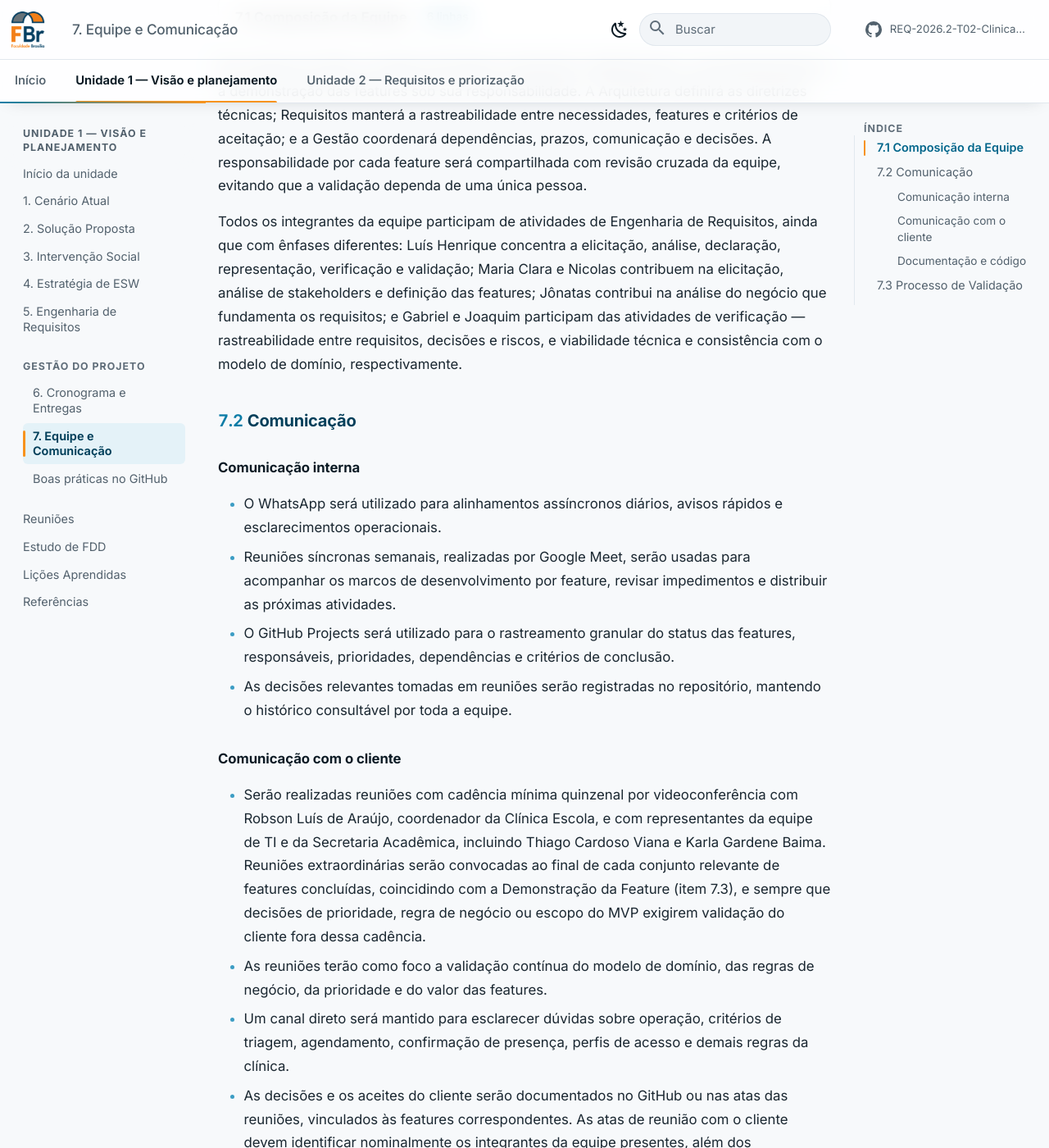
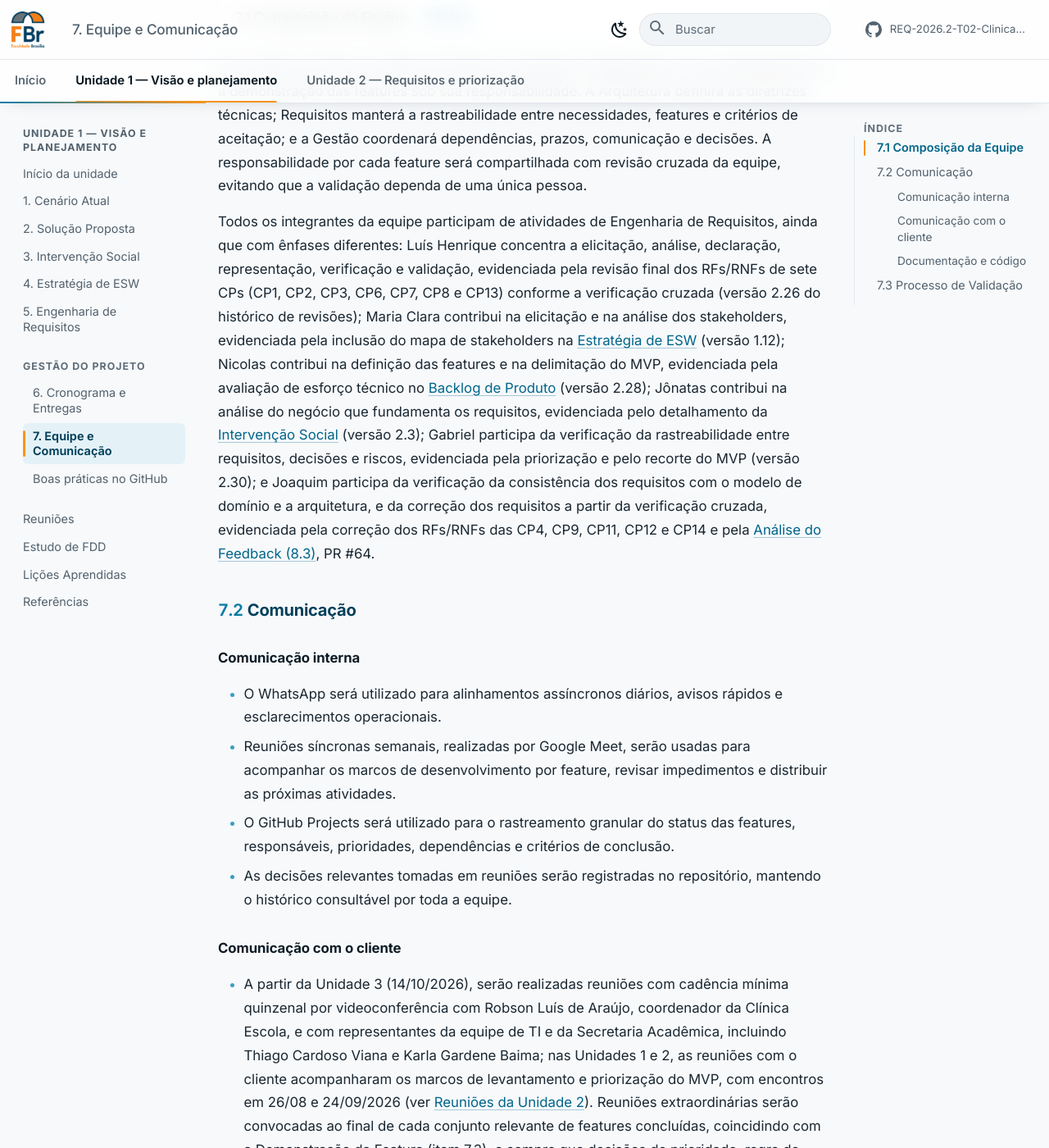
Before and after one commit to mdsreq-fga-unb/REQ-2026.2-T02-ClinicaEscolaFBr, an MkDocs documentation site: the page built from docs/unidade-1/gestao/equipe-comunicacao.md, in a window 1280 px wide and 1400 px high, scrolled down 515 px. Shown: the whole window at 82% size. Built offline with MkDocs 1.6.1 and Material for MkDocs 9.7.7, drawn with Linux system fonts in a browser that asks for light colours; comment, search, counter and statistics services are not loaded; some of the changed text lies outside the part shown.

Commit message:
docs: aplica sugestões da revisão do Joaquim na PR #75
- 7.2: cadência quinzenal de reuniões com o cliente vinculada à
  Unidade 3 (14/10/2026), com referência aos encontros reais de
  26/08 e 24/09/2026 nas Unidades 1 e 2
- 7.3 item 1: substitui "restrições do atendimento presencial
  determinadas pelo CRP" por "restrições da modalidade presencial
  informadas pela Clínica Escola", alinhado ao Cenário Atual e à
  Estratégia de ESW
- 7.1: separa as contribuições de Maria Clara e Nicolas, reescreve a
  contribuição de Joaquim com sua própria sugestão e adiciona
  evidência nominal de participação em ER para todos os seis
  integrantes (Luís Henrique: versão 2.26; Maria Clara: versão 1.12;
  Nicolas: versão 2.28; Jônatas: versão 2.3; Gabriel: versão 2.30;
  Joaquim: PR #64), conforme a issue #17 exige participação
  identificável
- 7.3 item 4: acrescenta o termo original do FDD (Promote to Build)
- reunioes.md: padroniza os nomes dos participantes da ata de
  26/08 para a forma completa usada nas demais atas; presença dos
  seis integrantes confirmada pela foto do registro da reunião
- index.md: adiciona a entrada 2.35 da PR #75 no histórico de
  revisões (2.34 já havia sido consumida por fe78f79 na main)

```diff
--- a/docs/unidade-1/gestao/equipe-comunicacao.md
+++ b/docs/unidade-1/gestao/equipe-comunicacao.md
@@ -15,7 +15,7 @@ A interação do projeto será baseada em colaboração contínua entre a equipe
 
 No contexto do FDD, os Líderes de Feature conduzirão o detalhamento, o acompanhamento e a demonstração das features sob sua responsabilidade. A Arquitetura definirá as diretrizes técnicas; Requisitos manterá a rastreabilidade entre necessidades, features e critérios de aceitação; e a Gestão coordenará dependências, prazos, comunicação e decisões. A responsabilidade por cada feature será compartilhada com revisão cruzada da equipe, evitando que a validação dependa de uma única pessoa.
 
-Todos os integrantes da equipe participam de atividades de Engenharia de Requisitos, ainda que com ênfases diferentes: Luís Henrique concentra a elicitação, análise, declaração, representação, verificação e validação; Maria Clara e Nicolas contribuem na elicitação, análise de stakeholders e definição das features; Jônatas contribui na análise do negócio que fundamenta os requisitos; e Gabriel e Joaquim participam das atividades de verificação — rastreabilidade entre requisitos, decisões e riscos, e viabilidade técnica e consistência com o modelo de domínio, respectivamente.
+Todos os integrantes da equipe participam de atividades de Engenharia de Requisitos, ainda que com ênfases diferentes: Luís Henrique concentra a elicitação, análise, declaração, representação, verificação e validação, evidenciada pela revisão final dos RFs/RNFs de sete CPs (CP1, CP2, CP3, CP6, CP7, CP8 e CP13) conforme a verificação cruzada (versão 2.26 do histórico de revisões); Maria Clara contribui na elicitação e na análise dos stakeholders, evidenciada pela inclusão do mapa de stakeholders na [Estratégia de ESW](../estrategia-esw.md) (versão 1.12); Nicolas contribui na definição das features e na delimitação do MVP, evidenciada pela avaliação de esforço técnico no [Backlog de Produto](../../unidade-2/requisitos/backlog.md) (versão 2.28); Jônatas contribui na análise do negócio que fundamenta os requisitos, evidenciada pelo detalhamento da [Intervenção Social](../intervencao-social.md) (versão 2.3); Gabriel participa da verificação da rastreabilidade entre requisitos, decisões e riscos, evidenciada pela priorização e pelo recorte do MVP (versão 2.30); e Joaquim participa da verificação da consistência dos requisitos com o modelo de domínio e a arquitetura, e da correção dos requisitos a partir da verificação cruzada, evidenciada pela correção dos RFs/RNFs das CP4, CP9, CP11, CP12 e CP14 e pela [Análise do Feedback (8.3)](../../unidade-2/requisitos/analise-feedback.md), PR #64.
 
 ### 7.2 Comunicação
 
@@ -28,7 +28,7 @@ Todos os integrantes da equipe participam de atividades de Engenharia de Requisi
 
 #### Comunicação com o cliente
 
-- Serão realizadas reuniões com cadência mínima quinzenal por videoconferência com Robson Luís de Araújo, coordenador da Clínica Escola, e com representantes da equipe de TI e da Secretaria Acadêmica, incluindo Thiago Cardoso Viana e Karla Gardene Baima. Reuniões extraordinárias serão convocadas ao final de cada conjunto relevante de features concluídas, coincidindo com a Demonstração da Feature (item 7.3), e sempre que decisões de prioridade, regra de negócio ou escopo do MVP exigirem validação do cliente fora dessa cadência.
+- A partir da Unidade 3 (14/10/2026), serão realizadas reuniões com cadência mínima quinzenal por videoconferência com Robson Luís de Araújo, coordenador da Clínica Escola, e com representantes da equipe de TI e da Secretaria Acadêmica, incluindo Thiago Cardoso Viana e Karla Gardene Baima; nas Unidades 1 e 2, as reuniões com o cliente acompanharam os marcos de levantamento e priorização do MVP, com encontros em 26/08 e 24/09/2026 (ver [Reuniões da Unidade 2](../../unidade-2/reunioes.md)). Reuniões extraordinárias serão convocadas ao final de cada conjunto relevante de features concluídas, coincidindo com a Demonstração da Feature (item 7.3), e sempre que decisões de prioridade, regra de negócio ou escopo do MVP exigirem validação do cliente fora dessa cadência.
 - As reuniões terão como foco a validação contínua do modelo de domínio, das regras de negócio, da prioridade e do valor das features.
 - Um canal direto será mantido para esclarecer dúvidas sobre operação, critérios de triagem, agendamento, confirmação de presença, perfis de acesso e demais regras da clínica.
 - As decisões e os aceites do cliente serão documentados no GitHub ou nas atas das reuniões, vinculados às features correspondentes. As atas de reunião com o cliente devem identificar nominalmente os integrantes da equipe presentes, além dos representantes da FBr.
@@ -41,10 +41,10 @@ O GitHub será o repositório central do código-fonte, dos diagramas de domíni
 
 A validação ocorrerá de forma incremental, acompanhando os marcos do FDD e combinando inspeções internas, testes e demonstrações com o cliente. Cada feature deverá possuir descrição, prioridade, critérios de aceitação e vínculo com as necessidades do negócio antes de ser considerada pronta para o ciclo de desenvolvimento.
 
-1. **Design Inspecionado:** após o Projeto por Feature, a equipe revisará o modelo detalhado, os diagramas de sequência, os protótipos, as regras de negócio e os critérios de aceitação. A inspeção verificará consistência com o modelo de domínio, viabilidade técnica, acessibilidade, segurança e restrições do atendimento presencial determinadas pelo CRP.
+1. **Design Inspecionado:** após o Projeto por Feature, a equipe revisará o modelo detalhado, os diagramas de sequência, os protótipos, as regras de negócio e os critérios de aceitação. A inspeção verificará consistência com o modelo de domínio, viabilidade técnica, acessibilidade, segurança e restrições da modalidade presencial informadas pela Clínica Escola.
 2. **Código Concluído:** durante o Construir por Feature, a equipe confirmará que a implementação cobre os cenários previstos e que a feature está integrada aos componentes necessários, sem alterar regras aprovadas sem registro e validação.
 3. **Inspeção de Código:** o código será revisado por outro integrante da equipe, observando legibilidade, padrões definidos, tratamento de erros, segurança, controle de acesso, proteção de dados sensíveis e aderência aos critérios de aceitação.
-4. **Promoção para a Versão Integrada:** somente as features aprovadas nas inspeções e nos testes unitários e de integração serão integradas à versão consolidada do produto (build integrada); a construção da feature já ocorreu nos itens 2 e 3, e este item trata exclusivamente da integração do código aprovado à base compartilhada, não do início de uma nova construção. O resultado será registrado no GitHub, com evidências dos testes e das pendências conhecidas.
+4. **Promoção para a Versão Integrada (*Promote to Build*):** somente as features aprovadas nas inspeções e nos testes unitários e de integração serão integradas à versão consolidada do produto (build integrada); a construção da feature já ocorreu nos itens 2 e 3, e este item trata exclusivamente da integração do código aprovado à base compartilhada, não do início de uma nova construção. O resultado será registrado no GitHub, com evidências dos testes e das pendências conhecidas.
 5. **Demonstração da Feature:** ao final de cada conjunto relevante de features, será realizada uma demo com Robson e a equipe da FBr. A demonstração utilizará cenários próximos da operação real da clínica, como inscrição, triagem, consulta da fila, agendamento e confirmação de presença.
 6. **Aceite e ajustes:** a FBr avaliará o comportamento apresentado e o valor para os usuários. O aceite formal, as observações e eventuais solicitações de ajuste serão registrados e vinculados às features. Itens não aceitos retornarão ao planejamento com prioridade e critérios revisados.
 
```
Also changed, not shown: docs/index.md (+1 -0 lines), docs/unidade-1/reunioes.md (+1 -1 lines).
